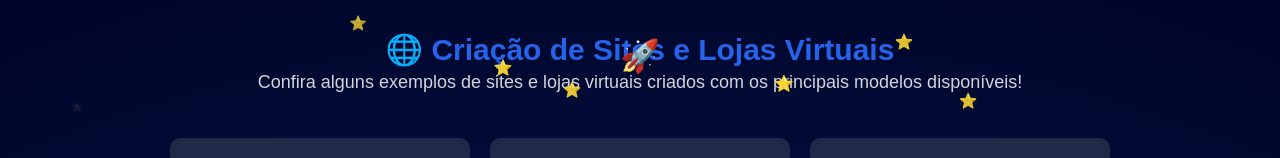
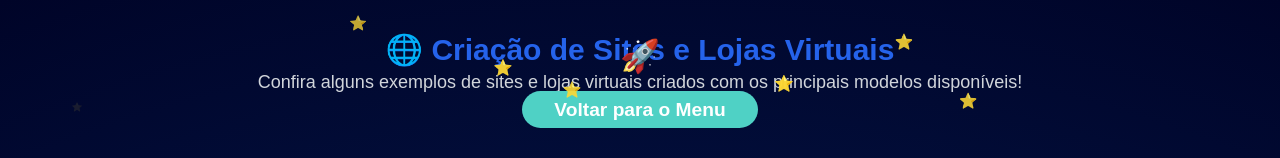
Before and after one commit to NatanCarFF/loja-e-sites, a plain HTML site: page index.html in a window 1280 px wide. Shown: the top 158 px of the page. Drawn offline with nearby package versions, Linux system fonts and the light colour scheme.

Commit message:
Update index.html

```diff
--- a/index.html
+++ b/index.html
@@ -69,6 +69,21 @@
             height: auto;
             border-radius: 10px;
         }
+
+        .home-btn {
+            background-color: #4fd1c5;
+            padding: 0.5rem 2rem;
+            border-radius: 20px;
+            font-size: 1.2rem;
+            color: #fff;
+            font-weight: bold;
+            text-decoration: none;
+            transition: background-color 0.3s;
+        }
+
+        .home-btn:hover {
+            background-color: #38b2ac;
+        }
     </style>
 </head>
 <body>
@@ -105,6 +120,8 @@
             🌐 Criação de Sites e Lojas Virtuais
         </h1>
         <p class="text-lg text-gray-300">Confira alguns exemplos de sites e lojas virtuais criados com os principais modelos disponíveis!</p>
+        <!-- Botão Voltar para o Menu -->
+        <a href="https://natancarff.github.io/Minha-Loja/" class="home-btn mt-4">Voltar para o Menu</a>
     </header>
 
     <div class="flex flex-wrap justify-center">
```
